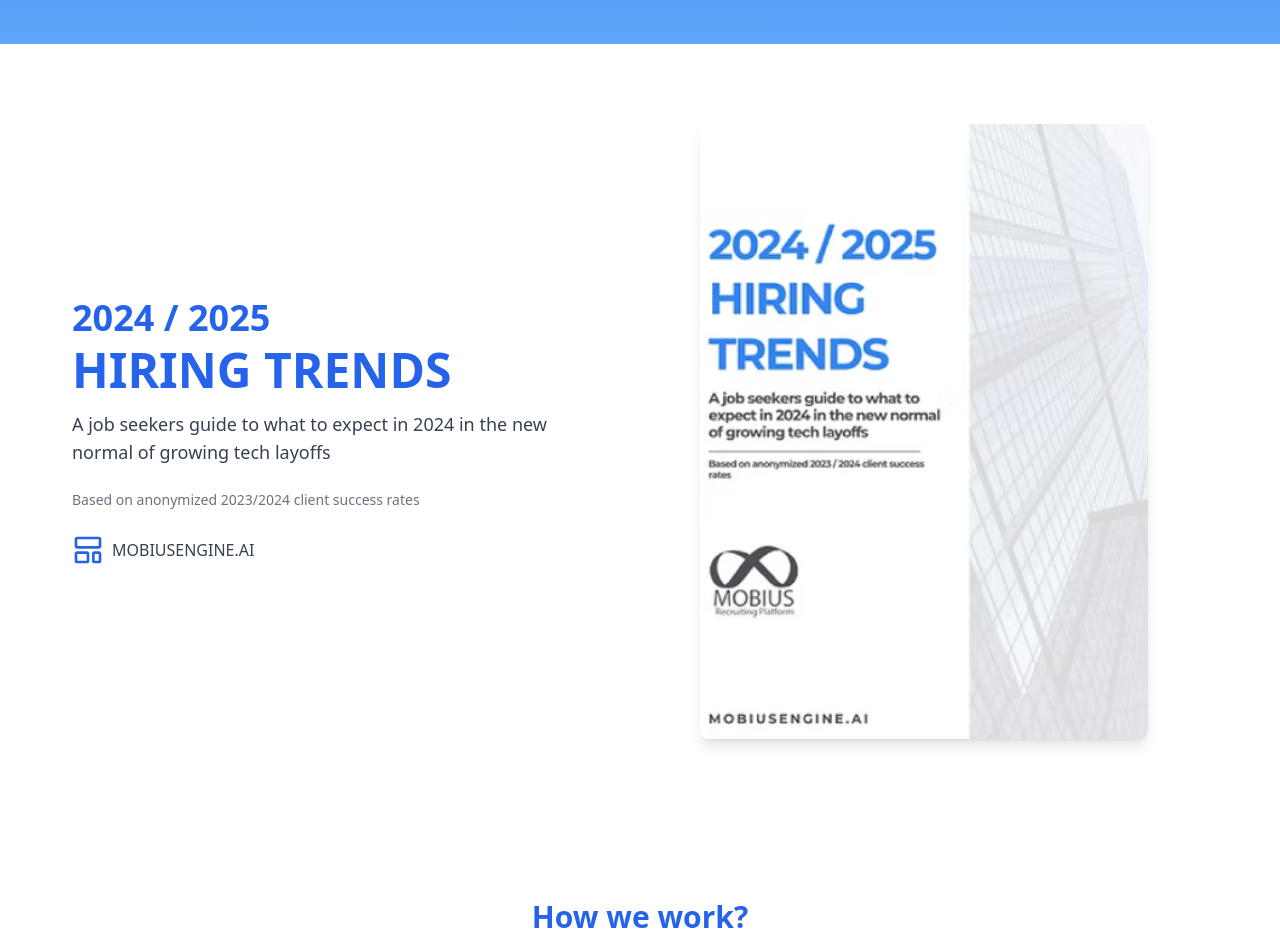
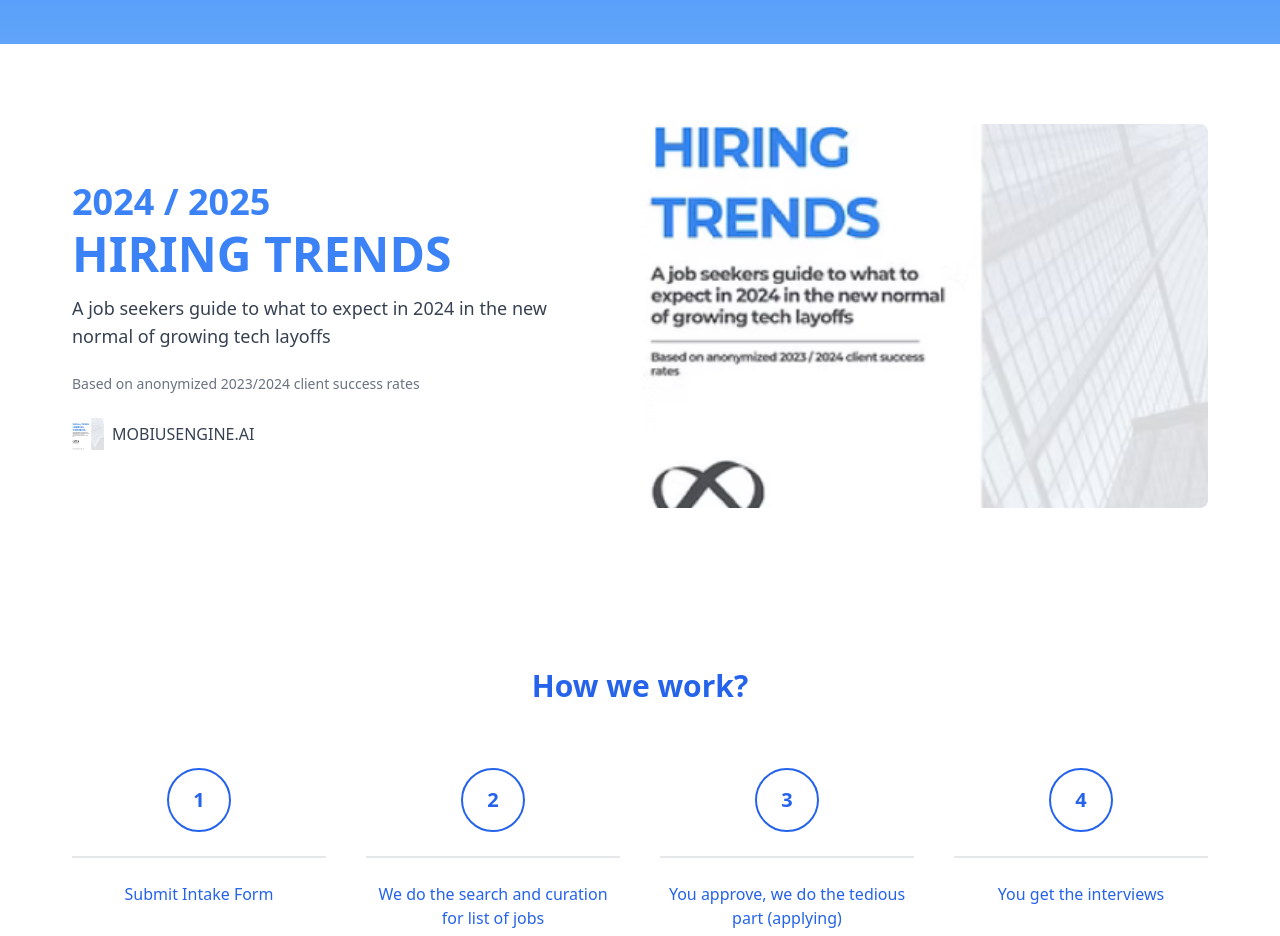
Before and after one commit to thekrishnaarjun/mobius-landing-revival, a React (Vite) app: page / in a window 1280 px wide. Shown: the part 520-1456 px from the top of the page. Built offline with nearby package versions, Linux system fonts and the light colour scheme.

Commit message:
Add cover page
Add the cover page component to the application.

```diff
--- a/src/components/CoverPage.tsx
+++ b/src/components/CoverPage.tsx
@@ -9,8 +9,8 @@ const CoverPage = () => {
         <div className="md:w-1/2 mb-10 md:mb-0">
           <div className="max-w-lg">
             <div className="mb-6">
-              <h2 className="text-blue-600 font-bold text-3xl md:text-4xl mb-2">2024 / 2025</h2>
-              <h1 className="text-blue-600 font-bold text-4xl md:text-5xl mb-4">HIRING TRENDS</h1>
+              <h2 className="text-blue-500 font-bold text-3xl md:text-4xl mb-2">2024 / 2025</h2>
+              <h1 className="text-blue-500 font-bold text-4xl md:text-5xl mb-4">HIRING TRENDS</h1>
               <p className="text-gray-700 text-lg">
                 A job seekers guide to what to expect in 2024 in the new normal of growing tech layoffs
               </p>
@@ -19,18 +19,24 @@ const CoverPage = () => {
               Based on anonymized 2023/2024 client success rates
             </p>
             <div className="flex items-center space-x-2">
-              <LayoutTemplate className="w-8 h-8 text-blue-600" />
+              <img
+                src="/lovable-uploads/5cab007d-8541-4601-bff9-9da222e97687.png"
+                alt="Mobius Logo"
+                className="w-8 h-8"
+              />
               <span className="text-gray-700 font-medium">MOBIUSENGINE.AI</span>
             </div>
           </div>
         </div>
         <div className="md:w-1/2">
           <div className="relative">
-            <img
-              src="/lovable-uploads/d464f6a7-6152-43eb-a6d4-3c3557a19ecb.png"
-              alt="Hiring Trends Cover"
-              className="w-full max-w-md mx-auto rounded-lg shadow-lg"
-            />
+            <div className="w-full h-96 bg-gray-100 rounded-lg overflow-hidden">
+              <img
+                src="/lovable-uploads/5cab007d-8541-4601-bff9-9da222e97687.png"
+                alt="Office Building"
+                className="w-full h-full object-cover"
+              />
+            </div>
           </div>
         </div>
       </div>
```
Also changed, not shown: public/lovable-uploads/5cab007d-8541-4601-bff9-9da222e97687.png (added).
